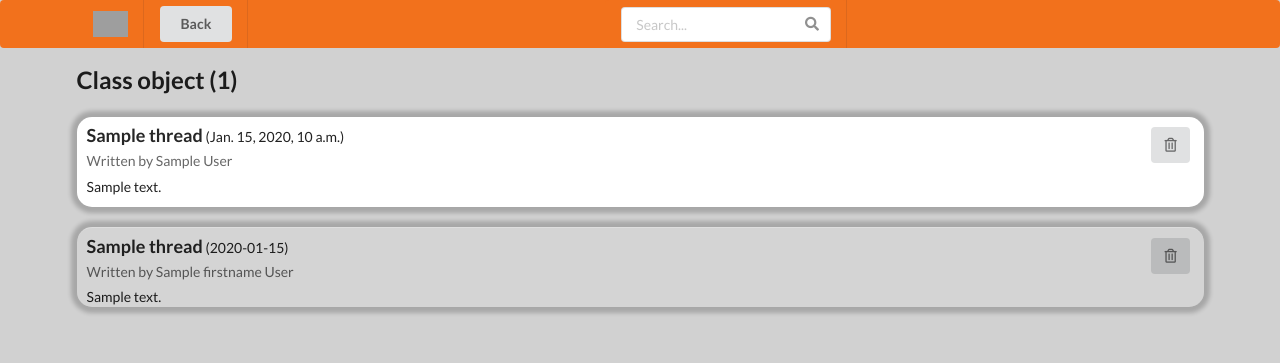
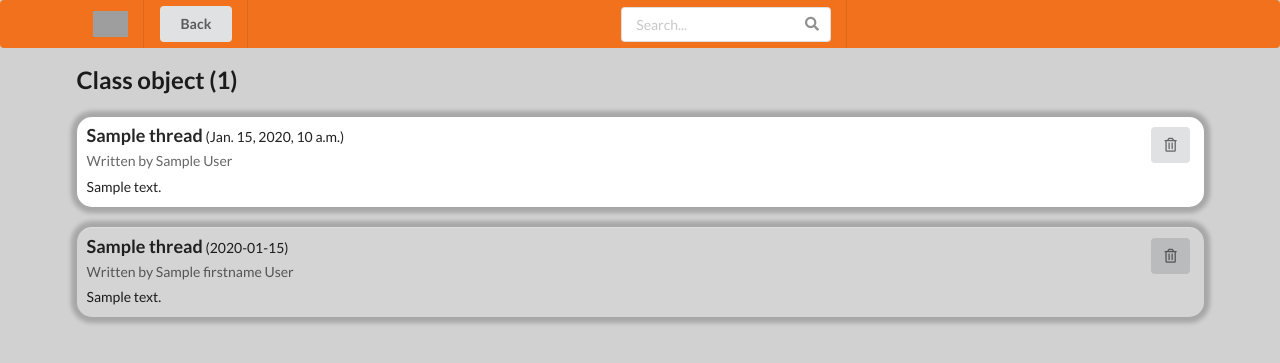
Before and after one commit to NBillNye/UTD-IDB, a Django app: template Website/frontend/templates/ThreadList/index.html in a window 1280 px wide. Shown: the top 363 px of the page. Run offline with Django 4.2, Linux system fonts and the light colour scheme; tables that the repository leaves empty hold one stand-in row (values such as "Sample post"); the template is opened without the code that fills it: values that come from a table or form of the project are taken from there, most other values are stand-ins (such as "Sample title", 1, 10 or a date in 2020); parts of the project's set-up code (start-up, migrations or seed data) failed here and were passed over; some libraries are stand-ins or nearby versions; grey boxes are pictures that could not be loaded.

Commit message:
Fix formatting of last thread on threadlist

```diff
--- a/Website/frontend/templates/ThreadList/index.html
+++ b/Website/frontend/templates/ThreadList/index.html
@@ -180,7 +180,7 @@
     }
 
 
-    .ui.divided.items > .item:first-child  {
+    .ui.divided.items > .item:last-child  {
         padding: 10px !important;
         margin-top: 0px !important;
     }
```
